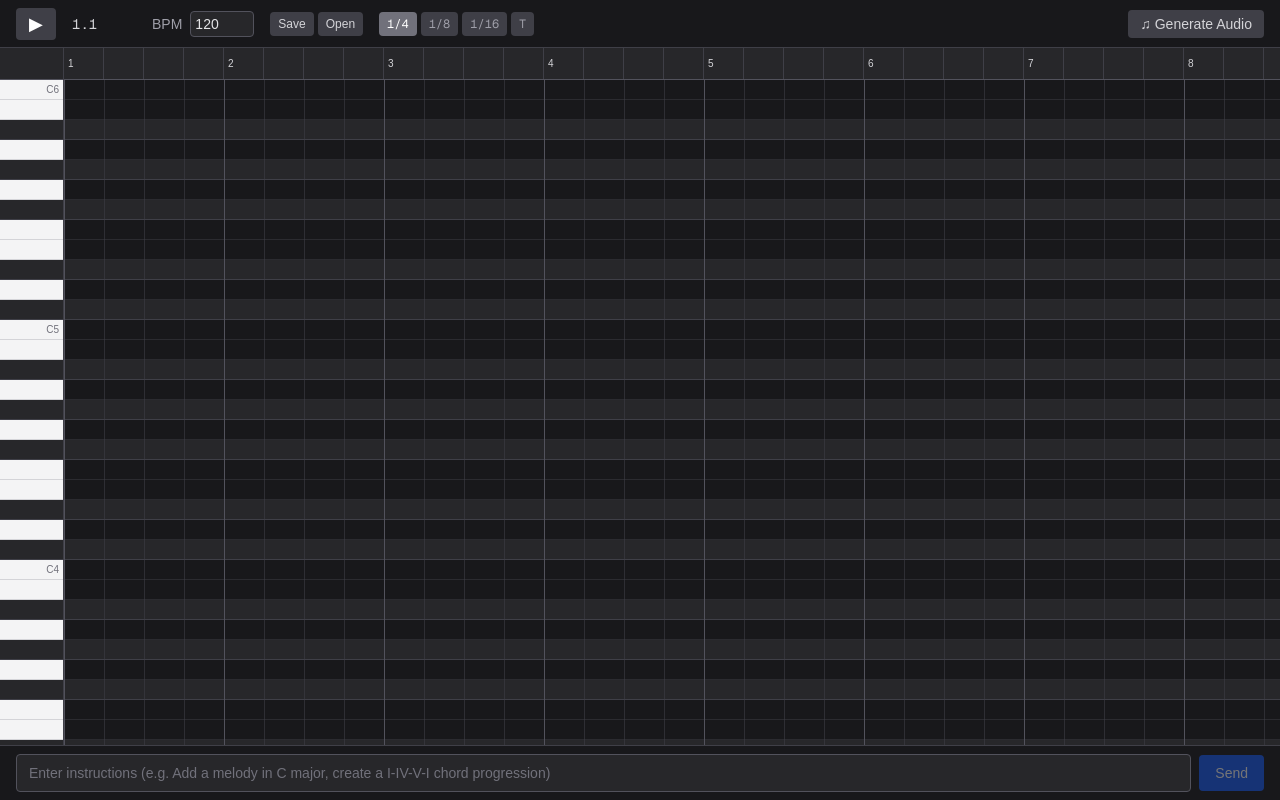
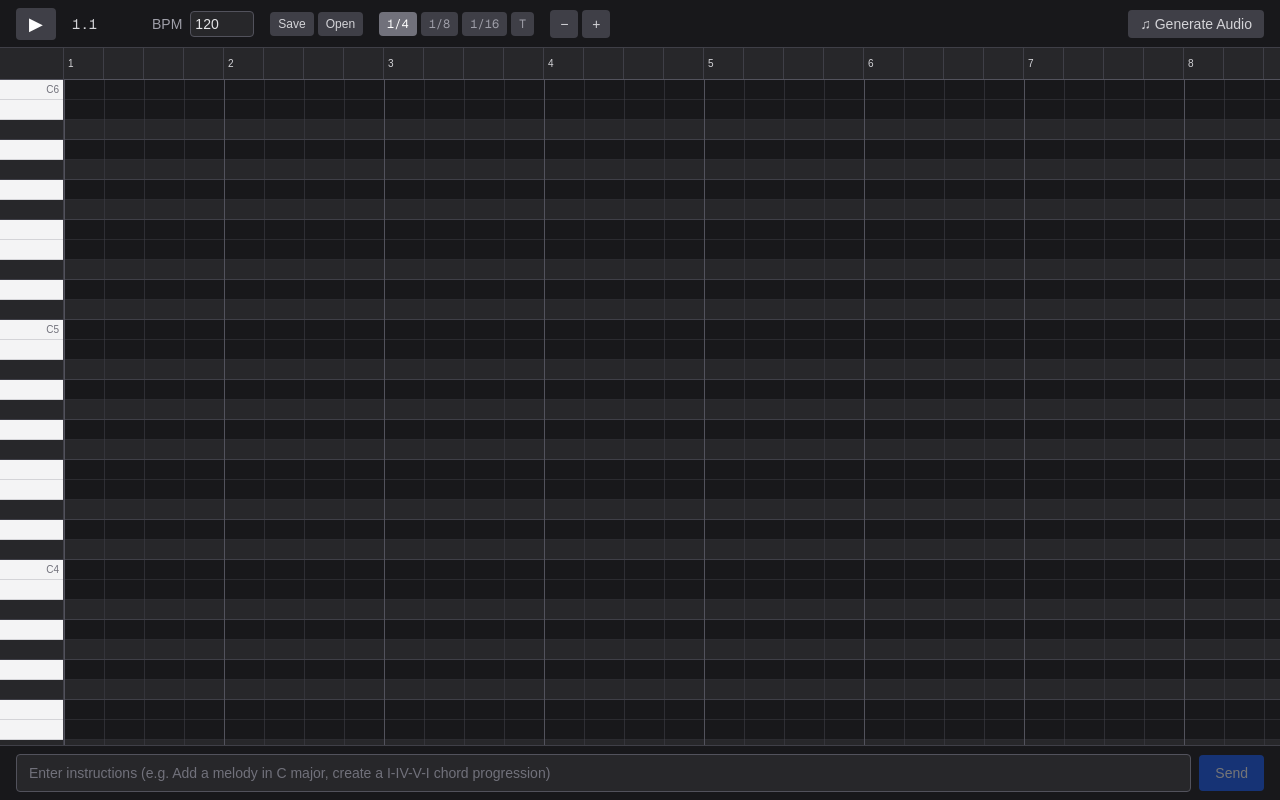
Before and after one commit to nwatab/swell, a Next.js app: page / in a window 1280 px wide. Built offline with nearby package versions, Linux system fonts and the light colour scheme.

Commit message:
Add zoom functionality to PianoRoll with adjustable cell width

```diff
--- a/src/components/PianoRoll.tsx
+++ b/src/components/PianoRoll.tsx
@@ -15,7 +15,8 @@ const pitchName = (pitch: number) =>
 const genId = () => Math.random().toString(36).slice(2, 9);
 
 // ── Layout constants ─────────────────────────────────────────────────────────
-const CELL_W = 40;
+const DEFAULT_CELL_W = 40;
+const ZOOM_STEPS = [20, 40, 80, 160] as const;
 const CELL_H = 20;
 const KEY_W = 64;
 const HEADER_H = 32;
@@ -135,16 +136,16 @@ function PianoKey({ pitch }: { pitch: number }) {
   );
 }
 
-function BeatHeader({ totalBeats, beatsPerMeasure }: { totalBeats: number; beatsPerMeasure: number }) {
+function BeatHeader({ totalBeats, beatsPerMeasure, cellW }: { totalBeats: number; beatsPerMeasure: number; cellW: number }) {
   return (
     <div
       className="flex bg-zinc-800 border-b border-zinc-600 sticky top-0 z-10"
-      style={{ height: HEADER_H, width: totalBeats * CELL_W }}
+      style={{ height: HEADER_H, width: totalBeats * cellW }}
     >
       {Array.from({ length: totalBeats }, (_, i) => (
         <div
           key={i}
-          style={{ width: CELL_W, flexShrink: 0 }}
+          style={{ width: cellW, flexShrink: 0 }}
           className={[
             'flex items-center justify-start pl-1 text-[10px] border-r border-zinc-700',
             i % beatsPerMeasure === 0 ? 'text-zinc-300' : 'text-zinc-600',
@@ -160,10 +161,12 @@ function BeatHeader({ totalBeats, beatsPerMeasure }: { totalBeats: number; beats
 function NoteBlock({
   note,
   pitchIndex,
+  cellW,
   variant = 'normal',
 }: {
   note: Note;
   pitchIndex: number;
+  cellW: number;
   variant?: 'normal' | 'added' | 'removed' | 'dragging';
 }) {
   const colorClass =
@@ -179,20 +182,20 @@ function NoteBlock({
     <div
       className={`absolute rounded-sm border pointer-events-none ${colorClass}`}
       style={{
-        left: note.startBeat * CELL_W + 1,
+        left: note.startBeat * cellW + 1,
         top: pitchIndex * CELL_H + 2,
-        width: note.durationBeats * CELL_W - 2,
+        width: note.durationBeats * cellW - 2,
         height: CELL_H - 4,
       }}
     />
   );
 }
 
-function Playhead({ beat }: { beat: number }) {
+function Playhead({ beat, cellW }: { beat: number; cellW: number }) {
   return (
     <div
       className="absolute top-0 bottom-0 w-px bg-red-400 z-20 pointer-events-none"
-      style={{ left: beat * CELL_W }}
+      style={{ left: beat * cellW }}
     />
   );
 }
@@ -213,6 +216,10 @@ function TransportBar({
   triplet,
   onSnapDivChange,
   onTripletToggle,
+  onZoomIn,
+  onZoomOut,
+  canZoomIn,
+  canZoomOut,
 }: {
   playing: boolean;
   beat: number;
@@ -227,6 +234,10 @@ function TransportBar({
   triplet: boolean;
   onSnapDivChange: (div: SnapDiv) => void;
   onTripletToggle: () => void;
+  onZoomIn: () => void;
+  onZoomOut: () => void;
+  canZoomIn: boolean;
+  canZoomOut: boolean;
 }) {
   const measure = Math.floor(beat / 4) + 1;
   const beatInMeasure = Math.floor(beat % 4) + 1;
@@ -315,6 +326,24 @@ function TransportBar({
           title="Triplet"
         >
           T
+        </button>
+      </div>
+      <div className="flex items-center gap-1">
+        <button
+          onClick={onZoomOut}
+          disabled={!canZoomOut}
+          className="w-7 h-7 rounded bg-zinc-700 hover:bg-zinc-600 disabled:opacity-30 text-zinc-300 text-sm transition-colors"
+          title="Zoom out"
+        >
+          −
+        </button>
+        <button
+          onClick={onZoomIn}
+          disabled={!canZoomIn}
+          className="w-7 h-7 rounded bg-zinc-700 hover:bg-zinc-600 disabled:opacity-30 text-zinc-300 text-sm transition-colors"
+          title="Zoom in"
+        >
+          +
         </button>
       </div>
       <div className="ml-auto">
@@ -557,6 +586,14 @@ export default function PianoRoll() {
   const handleExport = useCallback(() => downloadSwell(song), [song]);
   const handleImport = useCallback((imported: Song) => setSong(imported), []);
 
+  // ── Zoom ────────────────────────────────────────────────────────────────────
+  const [cellW, setCellW] = useState(DEFAULT_CELL_W);
+  const cellWRef = useRef(cellW);
+  cellWRef.current = cellW;
+  const zoomIdx = ZOOM_STEPS.indexOf(cellW as typeof ZOOM_STEPS[number]);
+  const zoomIn  = useCallback(() => setCellW(ZOOM_STEPS[Math.min(zoomIdx + 1, ZOOM_STEPS.length - 1)]), [zoomIdx]);
+  const zoomOut = useCallback(() => setCellW(ZOOM_STEPS[Math.max(zoomIdx - 1, 0)]), [zoomIdx]);
+
   // ── Snap resolution ────────────────────────────────────────────────────────
   const [snapDiv, setSnapDiv] = useState<SnapDiv>('1/4');
   const [triplet, setTriplet] = useState(false);
@@ -579,7 +616,7 @@ export default function PianoRoll() {
       if (!d) return;
       const rect = gridRef.current?.getBoundingClientRect();
       if (!rect) return;
-      const rawBeat = (e.clientX - rect.left) / CELL_W;
+      const rawBeat = (e.clientX - rect.left) / cellWRef.current;
       const pitchIndex = Math.floor((e.clientY - rect.top) / CELL_H);
       const pitch = PITCHES[pitchIndex];
       if (pitch === undefined) return;
@@ -614,7 +651,7 @@ export default function PianoRoll() {
       if (suggestion.status === 'ready') return;
       e.preventDefault();
       const rect = e.currentTarget.getBoundingClientRect();
-      const rawBeat = (e.clientX - rect.left) / CELL_W;
+      const rawBeat = (e.clientX - rect.left) / cellW;
       const pitchIndex = Math.floor((e.clientY - rect.top) / CELL_H);
       const pitch = PITCHES[pitchIndex];
       if (pitch === undefined || rawBeat < 0 || rawBeat >= song.totalBeats) return;
@@ -637,7 +674,7 @@ export default function PianoRoll() {
         setSong(s => addNote(s, pitch, snapped, resolution));
       }
     },
-    [song.notes, song.totalBeats, suggestion.status, resolution]
+    [song.notes, song.totalBeats, suggestion.status, resolution, cellW]
   );
 
   // ── Agent suggestion ───────────────────────────────────────────────────────
@@ -706,7 +743,7 @@ export default function PianoRoll() {
   }, []);
 
   // ── Render ─────────────────────────────────────────────────────────────────
-  const gridWidth = song.totalBeats * CELL_W;
+  const gridWidth = song.totalBeats * cellW;
   const gridHeight = PITCHES.length * CELL_H;
 
   // Which notes to show: base + diff overlay + drag preview
@@ -745,6 +782,10 @@ export default function PianoRoll() {
         triplet={triplet}
         onSnapDivChange={setSnapDiv}
         onTripletToggle={() => setTriplet(t => !t)}
+        onZoomIn={zoomIn}
+        onZoomOut={zoomOut}
+        canZoomIn={zoomIdx < ZOOM_STEPS.length - 1}
+        canZoomOut={zoomIdx > 0}
       />
       {musicGen.status !== 'hidden' && (
         <MusicGenBar
@@ -768,7 +809,7 @@ export default function PianoRoll() {
 
         {/* Scrollable grid */}
         <div className="flex-1 overflow-auto">
-          <BeatHeader totalBeats={song.totalBeats} beatsPerMeasure={song.beatsPerMeasure} />
+          <BeatHeader totalBeats={song.totalBeats} beatsPerMeasure={song.beatsPerMeasure} cellW={cellW} />
 
           <div
             ref={gridRef}
@@ -803,7 +844,7 @@ export default function PianoRoll() {
                     'absolute top-0 w-px',
                     isMeasure ? 'bg-zinc-600' : isBeat ? 'bg-zinc-700/60' : 'bg-zinc-700/30',
                   ].join(' ')}
-                  style={{ left: beat * CELL_W, height: gridHeight }}
+                  style={{ left: beat * cellW, height: gridHeight }}
                 />
               );
             })}
@@ -813,12 +854,12 @@ export default function PianoRoll() {
               const pitchIndex = PITCHES.indexOf(note.pitch);
               if (pitchIndex === -1) return null;
               return (
-                <NoteBlock key={`${note.id}-${variant}`} note={note} pitchIndex={pitchIndex} variant={variant} />
+                <NoteBlock key={`${note.id}-${variant}`} note={note} pitchIndex={pitchIndex} cellW={cellW} variant={variant} />
               );
             })}
 
             {/* Playhead */}
-            {playing && <Playhead beat={playhead} />}
+            {playing && <Playhead beat={playhead} cellW={cellW} />}
           </div>
         </div>
       </div>
```
